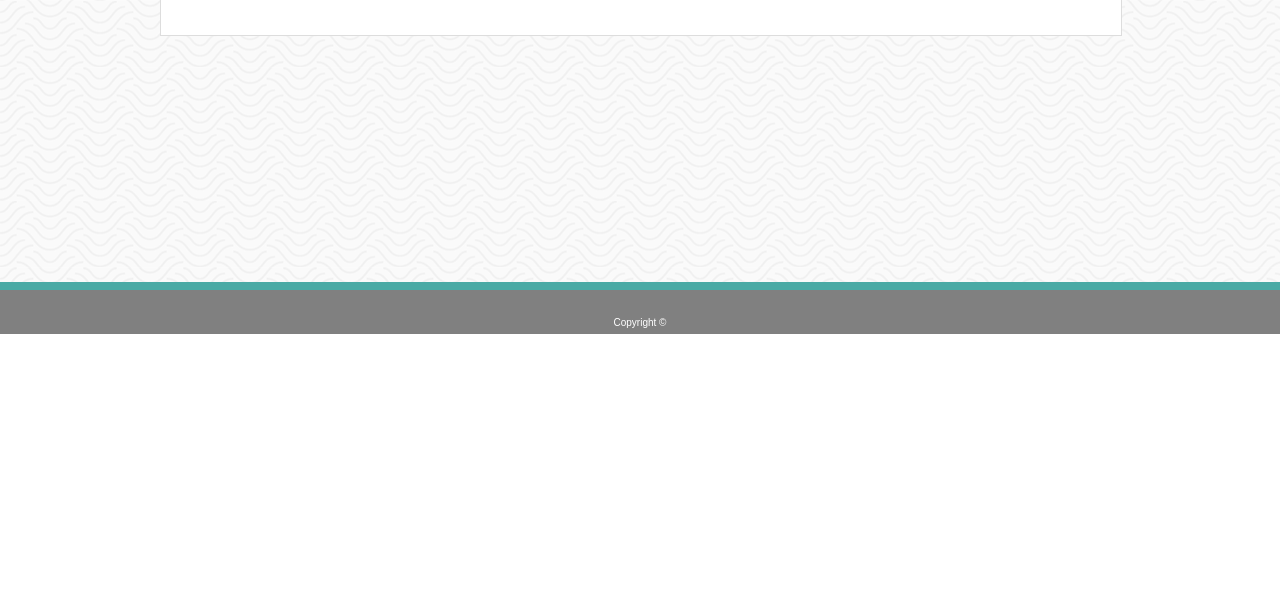
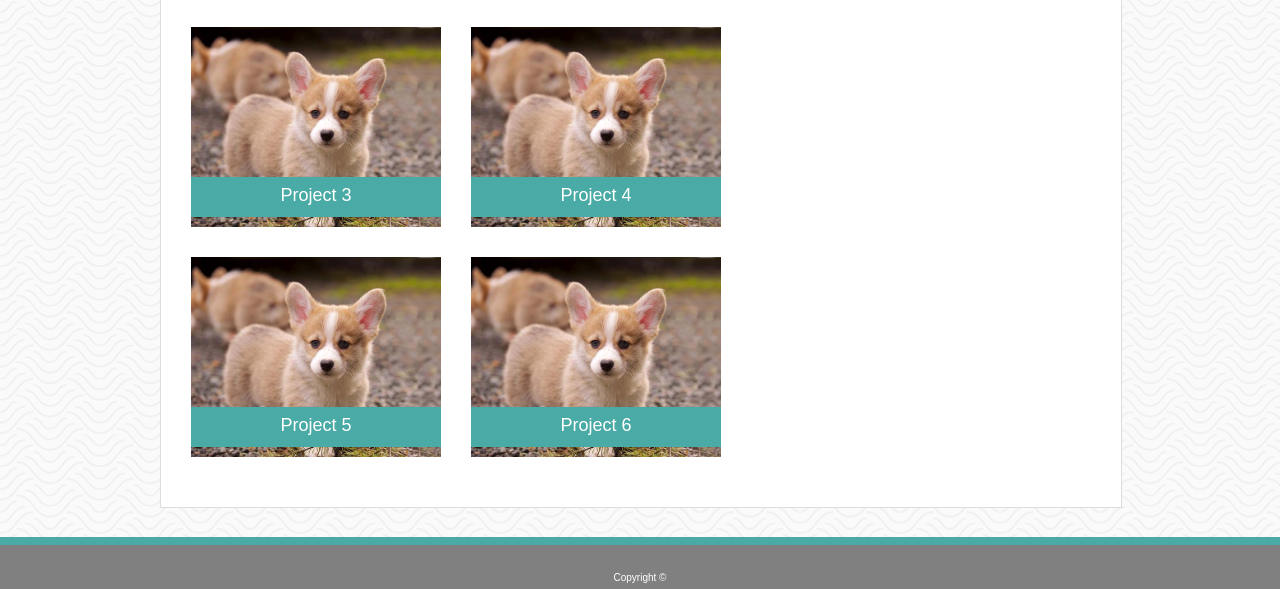
Before and after one commit to militara106/Basic-Portfolio, a plain HTML site: page portfolio.html in a window 1280 px wide. Shown: the part 466-1055 px from the top of the page. Before the commit the page ends 800 px from the top, so only its background shows below. Drawn offline with Linux system fonts and the light colour scheme.

Commit message:
Portfolio framework done and styled

```diff
--- a/css/style.css
+++ b/css/style.css
@@ -1,11 +1,23 @@
+/*BASE PAGE CSS START */
 h1 {
     font-family: Georgia, 'Times New Roman', Times, serif;
 }
 
+body{
+    font-family: Arial, Helvetica, sans-serif;
+    line-height: 2;
+    color: #777777;
+    background-image: url("../images/papyrus.png");
+    /*background-color: blue;*/
+    height: 100%;
+    width: 100%;
+}
+
+/* GRID CSS, 3x5*/
 .gridcontainer{
     display: grid;
     grid-template-columns: auto 960px auto;
-    grid-auto-rows: 117px 1px auto 1px 80px;
+    grid-template-rows: 117px 1px auto 1px 80px;
     position: absolute;
     width: 100vw;
     left: 0;
@@ -14,6 +26,7 @@ h1 {
     min-height: 100%;
 }
 
+/*HEADER COMPONENTS START*/
 .header {
     background-color: #ffffff;
     grid-column: span 3;
@@ -22,9 +35,7 @@ h1 {
     border-bottom: solid;
     border-color: #cccccc;
     margin-top: -21px;
-    /*height: 97.5%;*/
 }
-
 
 .yourname {
     padding: 25px 25px 25px 25px;
@@ -51,39 +62,6 @@ h1 {
     align-items: baseline;
 }
 
-body{
-    font-family: Arial, Helvetica, sans-serif;
-    line-height: 2;
-    color: #777777;
-    background-image: url("../images/papyrus.png");
-    /*background-color: blue;*/
-    height: 100%;
-    width: 100%;
-}
-
-
-.content{
-    background-color: #ffffff;
-    border: 1px solid;
-    border-color: #dddddd;
-    padding: 1px 30px 20px 30px;
-    width: 900px;
-    margin: auto;
-    grid-column: 2;
-    grid-row: 3;
-    font-size: 18px;
-}
-
-.aboutme {
-    font-family: Georgia, 'Times New Roman', Times, serif;
-    color: #4aaaa5;
-    border: hidden;
-    border-bottom: solid;
-    border-color: #cccccc;
-    padding-bottom: 10px;
-    padding-top: 10px;
-}
-
 .button {
     border: none;
     text-align: center;
@@ -103,7 +81,33 @@ body{
     text-decoration: none;
     font-weight: bold;
 }
+/*HEADER COMPONENTS END*/
 
+/*CONTENT START*/
+.content{
+    background-color: #ffffff;
+    border: 1px solid;
+    border-color: #dddddd;
+    padding: 1px 30px 20px 30px;
+    width: 900px;
+    margin: auto;
+    grid-column: 2;
+    grid-row: 3;
+    font-size: 18px;
+}
+
+.contentTitle {
+    font-family: Georgia, 'Times New Roman', Times, serif;
+    color: #4aaaa5;
+    border: hidden;
+    border-bottom: solid;
+    border-color: #cccccc;
+    padding-bottom: 10px;
+    padding-top: 10px;
+}
+/*CONTENT END*/
+
+/*FOOTER*/
 footer{
     text-align: center;
     border-top: 8px solid #4aaaa5;
@@ -115,3 +119,48 @@ footer{
     align-self: end;
     font-size: 12px;
 }
+/*BASE PAGE CSS END*/
+
+/*SPECIFIC PAGE CSS*/
+/*PORTFOLIO*/
+
+/*PORTFOLIO GRID 2x4*/
+.portfolioGrid{
+    display: grid;
+    grid-template-columns: auto auto;
+    grid-template-rows: auto auto auto auto;
+    grid-column-gap: 30px;
+    grid-row-gap: 30px;
+    justify-content: start;
+    justify-items: center;
+}
+
+.gridPic{
+    object-fit: cover;
+    height: 200px;
+    width: 250px;
+    position: relative;
+    grid-column: inherit;
+    grid-row: inherit;
+    transition:0.4s;
+}
+
+.gridPic:hover{
+    box-shadow: 0 12px 16px 0 black;
+    transition:0.4s;
+}
+
+.gridPic .portfolioText{
+    position: absolute;
+    grid-column: inherit;
+    grid-row: inherit;
+    background: #4aaaa5;
+    color: #ffffff;
+    top: 75%;
+    left: 0;
+    margin: auto 0;
+    text-align: center;
+    z-index: 1;
+    width: 250px;
+    height: 40px;
+}
--- a/portfolio.html
+++ b/portfolio.html
@@ -46,9 +46,48 @@
 
         <!--BOX START-->
         <div class="content">
-            <h1 class="aboutme">
+            <h1 class="contentTitle">
                 Portfolio
             </h1>
+            <div class="portfolioGrid">
+
+                <!--GRID PIC-->
+                    <div class="gridPic">
+                        <img src="images/Corgi.jpg" alt="project one" class="gridPic">
+                        <div class="portfolioText">Project 1</div>
+                    </div>
+
+                <!--GRID PIC-->
+                    <div class="gridPic">
+                        <img src="images/Corgi.jpg" alt="project one" class="gridPic">
+                        <div class="portfolioText">Project 2</div>
+                    </div>
+
+                <!--GRID PIC-->
+                    <div class="gridPic">
+                        <img src="images/Corgi.jpg" alt="project one" class="gridPic">
+                        <div class="portfolioText">Project 3</div>
+                    </div>
+
+                <!--GRID PIC-->
+                    <div class="gridPic">
+                        <img src="images/Corgi.jpg" alt="project one" class="gridPic">
+                        <div class="portfolioText">Project 4</div>
+                    </div>
+
+                <!--GRID PIC-->
+                    <div class="gridPic">
+                        <img src="images/Corgi.jpg" alt="project one" class="gridPic">
+                        <div class="portfolioText">Project 5</div>
+                    </div>
+
+                <!--GRID PIC-->
+                    <div class="gridPic">
+                        <img src="images/Corgi.jpg" alt="project one" class="gridPic">
+                        <div class="portfolioText">Project 6</div>
+                    </div>
+
+            </div>
         </div>
         <!--BOX END-->
         <footer>
```
Also changed, not shown: contact.html (+1 -1 lines), index.html (+1 -1 lines).
